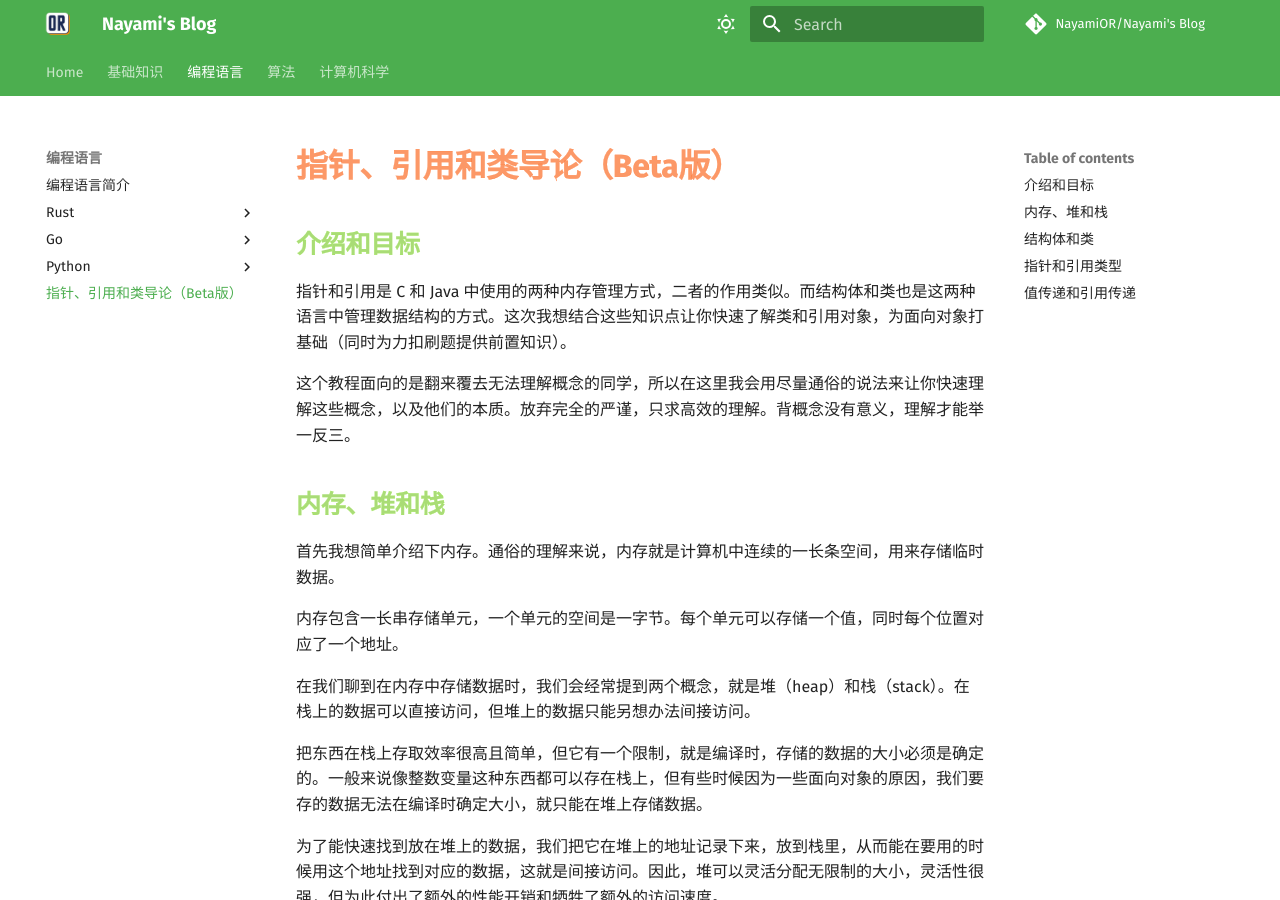
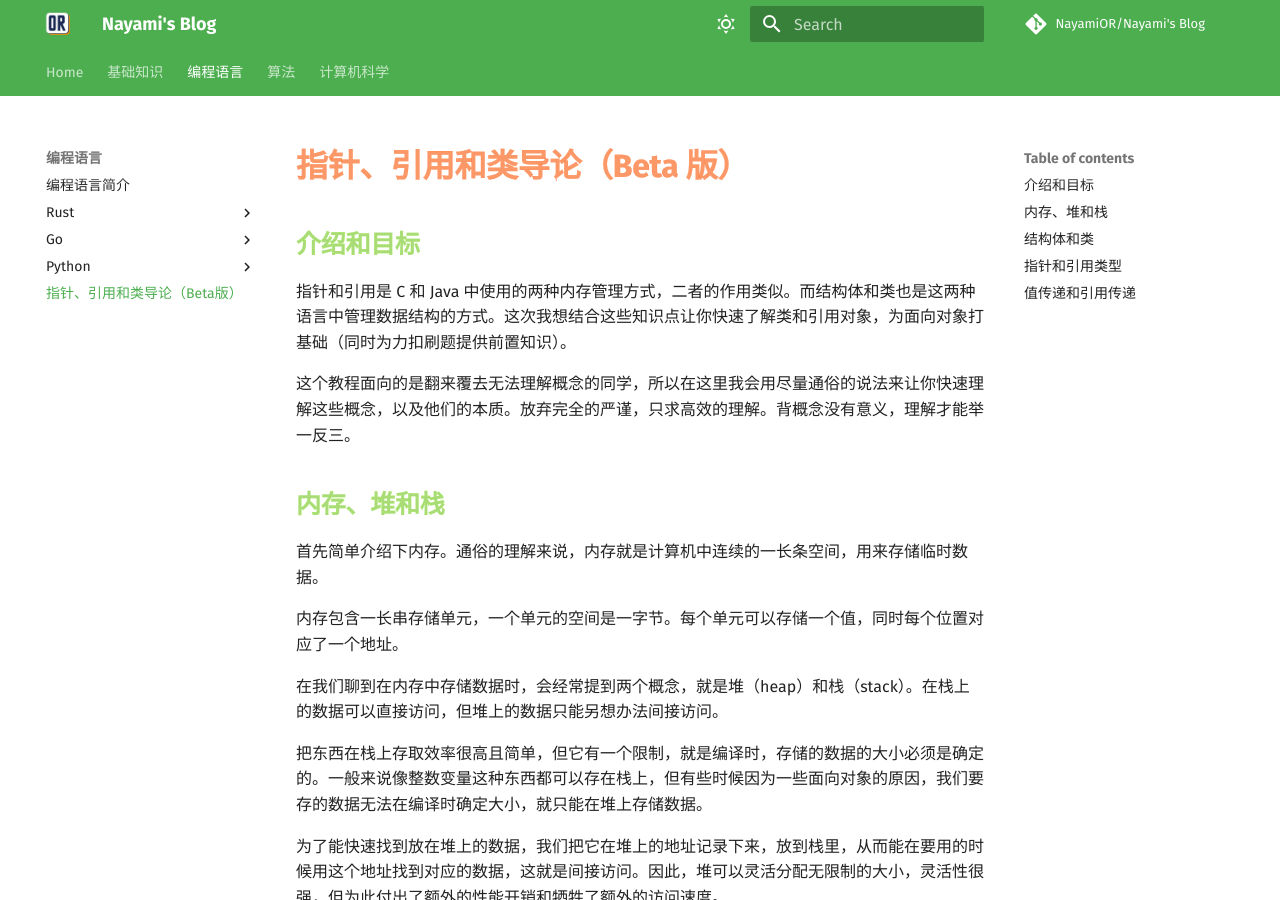
Before and after one commit to NayamiOR/nayamis-blog, an MkDocs documentation site: the page built from docs/Programming/Skills/ptr-ref-class (Beta).md, in a window 1280 px wide and 900 px high. Built offline with MkDocs 1.6.1 and Material for MkDocs 9.7.7, drawn with Linux system fonts in a browser that asks for light colours; some web fonts are replaced; comment, search, counter and statistics services are not loaded; some of the changed text lies outside the part shown.

Commit message:
update change ptr-ref-class

```diff
--- a/docs/Programming/Skills/ptr-ref-class (Beta).md
+++ b/docs/Programming/Skills/ptr-ref-class (Beta).md
@@ -1,4 +1,4 @@
-# 指针、引用和类导论（Beta版）
+# 指针、引用和类导论（Beta 版）
 
 ## 介绍和目标
 
@@ -8,11 +8,11 @@
 
 ## 内存、堆和栈
 
-首先我想简单介绍下内存。通俗的理解来说，内存就是计算机中连续的一长条空间，用来存储临时数据。
+首先简单介绍下内存。通俗的理解来说，内存就是计算机中连续的一长条空间，用来存储临时数据。
 
 内存包含一长串存储单元，一个单元的空间是一字节。每个单元可以存储一个值，同时每个位置对应了一个地址。
 
-在我们聊到在内存中存储数据时，我们会经常提到两个概念，就是堆（heap）和栈（stack）。在栈上的数据可以直接访问，但堆上的数据只能另想办法间接访问。
+在我们聊到在内存中存储数据时，会经常提到两个概念，就是堆（heap）和栈（stack）。在栈上的数据可以直接访问，但堆上的数据只能另想办法间接访问。
 
 把东西在栈上存取效率很高且简单，但它有一个限制，就是编译时，存储的数据的大小必须是确定的。一般来说像整数变量这种东西都可以存在栈上，但有些时候因为一些面向对象的原因，我们要存的数据无法在编译时确定大小，就只能在堆上存储数据。
 
```
Also changed, not shown: other parts of docs/Programming/Skills/ptr-ref-class (Beta).md (+1 -1 lines).
